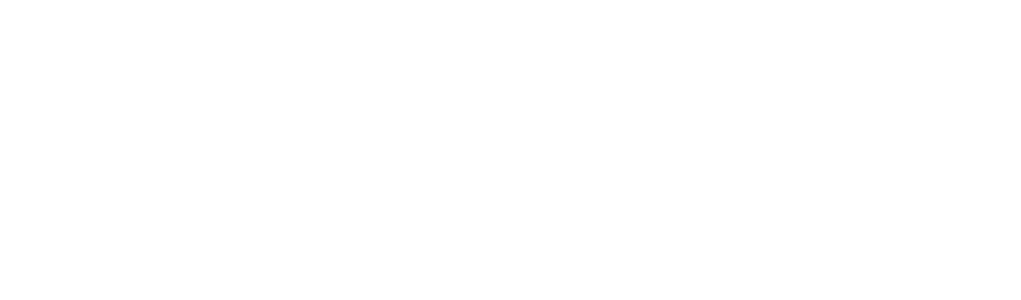
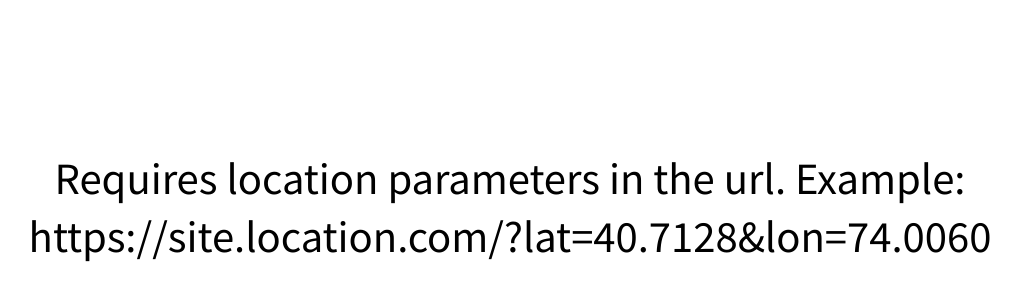
Before and after one commit to CodingGarden/weather-overlay, a Svelte app: page / in a window 1280 px wide. Shown: the part 194-494 px from the top of the page, without its empty margins (130-1151 px from the left). Built offline with nearby package versions, Linux system fonts and the light colour scheme.

Commit message:
Fix Error Message
Added a bit of clarity to the error message. Adds styling so it's more visible.

```diff
--- a/src/App.svelte
+++ b/src/App.svelte
@@ -1,63 +1,79 @@
 <script lang="ts">
-  import { fly } from 'svelte/transition';
-  import type { WeatherResult } from "./lib/weatherAPI";
-  import { getWeather } from "./lib/weatherAPI";
+  import { fly, fade } from 'svelte/transition'
+  import type { WeatherResult } from './lib/weatherAPI'
+  import { getWeather } from './lib/weatherAPI'
 
-  let currentWeather: WeatherResult | null = null;
-  let weatherVisible = false;
-  const params = new URLSearchParams(window.location.search);
-  let errorMessage = "";
-  if (!params.has("lat") || !params.has("lon")) {
-    errorMessage = "Missing required params.";
+  let currentWeather: WeatherResult | null = null
+  let weatherVisible = false
+  const params = new URLSearchParams(window.location.search)
+  let errorMessage = ''
+
+  if (!params.has('lat') || !params.has('lon')) {
+    errorMessage =
+      'Requires location parameters in the url.\n\nExample: https://site.location.com/?lat=40.7128&lon=74.0060'
   } else {
-    getLatestAndShow();
+    getLatestAndShow()
   }
 
   async function getCurrentWeather() {
     try {
       currentWeather = await getWeather({
-        latitude: Number(params.get("lat")),
-        longitude: Number(params.get("lon")),
-      });
+        latitude: Number(params.get('lat')),
+        longitude: Number(params.get('lon')),
+      })
     } catch (error) {
-      errorMessage = error.message;
+      errorMessage = error.message
     }
   }
 
   async function getLatestAndShow() {
     if (!weatherVisible) {
-      await getCurrentWeather();
-      weatherVisible = true;
-      setTimeout(getLatestAndShow, 10 * 1000);
+      await getCurrentWeather()
+      weatherVisible = true
+      setTimeout(getLatestAndShow, 10 * 1000)
     } else {
-      weatherVisible = false;
-      setTimeout(getLatestAndShow, 60 * 1000);
+      weatherVisible = false
+      setTimeout(getLatestAndShow, 60 * 1000)
     }
   }
 </script>
 
 <main>
   {#if errorMessage}
-    <div>{errorMessage}</div>
+    <div class="error">{errorMessage}</div>
   {/if}
   {#if currentWeather && weatherVisible}
-    <div class="container" transition:fly="{{ x: -600, duration: 2000 }}">
-      <div class="background"></div>
+    <div class="container" transition:fly={{ x: -600, duration: 2000 }}>
+      <div class="background" />
       <div class="symbol-container">
-        <img
-          src={`images/svg/${currentWeather.symbol_code}.svg`}
-        />
+        <img src={`images/svg/${currentWeather.symbol_code}.svg`} />
       </div>
       <div class="temperature">
         {currentWeather.temperature.F}<span class="unit">°F</span>
         <!-- {currentWeather.temperature.C} <span class="unit">°C</span> -->
       </div>
       <div class="wind">
-        <div class="wind-direction" style:transform={`rotate(${currentWeather.wind_from_direction}deg)`}>
-          <svg xmlns="http://www.w3.org/2000/svg" width="24" height="24" viewBox="0 0 24 24" fill="none" stroke="currentColor" stroke-width="2" stroke-linecap="round" stroke-linejoin="round" class="arrow-wind-icon">
-            <path d="M19.3,8.7c0.8,0.8,0.8,2,0,2.8c-0.8,0.8-2,0.8-2.8,0c-0.4-0.4-0.6-0.9-0.6-1.4v-8 M4.5,8.7  c-0.8,0.8-0.8,2,0,2.8c0.8,0.8,2,0.8,2.8,0c0.4-0.4,0.6-0.9,0.6-1.4v-8 M11.9,19.6V2.1"/>
-            <line x1="11.9" y1="7.9" x2="11.9" y2="21.9"/>
-            <polyline points="18.9,14.9 11.9,21.9 4.9,14.9 "/>
+        <div
+          class="wind-direction"
+          style:transform={`rotate(${currentWeather.wind_from_direction}deg)`}
+        >
+          <svg
+            xmlns="http://www.w3.org/2000/svg"
+            width="24"
+            height="24"
+            viewBox="0 0 24 24"
+            fill="none"
+            stroke="currentColor"
+            stroke-width="2"
+            stroke-linecap="round"
+            stroke-linejoin="round"
+            class="arrow-wind-icon"
+          >
+            <path
+              d="M19.3,8.7c0.8,0.8,0.8,2,0,2.8c-0.8,0.8-2,0.8-2.8,0c-0.4-0.4-0.6-0.9-0.6-1.4v-8 M4.5,8.7  c-0.8,0.8-0.8,2,0,2.8c0.8,0.8,2,0.8,2.8,0c0.4-0.4,0.6-0.9,0.6-1.4v-8 M11.9,19.6V2.1"
+            />
+            <line x1="11.9" y1="7.9" x2="11.9" y2="21.9" />
+            <polyline points="18.9,14.9 11.9,21.9 4.9,14.9 " />
           </svg>
         </div>
         <div class="wind-speed">
@@ -65,9 +81,7 @@
           <!-- {currentWeather.wind_speed.kph} km/h -->
         </div>
       </div>
-      <div class="credit">
-        Data from MET Norway
-      </div>
+      <div class="credit">Data from MET Norway</div>
     </div>
   {/if}
 </main>
@@ -157,4 +171,12 @@
     text-align: center;
     font-weight: 200;
   }
+
+  div.error {
+    font-size: 5vmin;
+    font-weight: 200;
+    text-align: center;
+    color: black;
+    background-color: white;
+  }
 </style>
```
